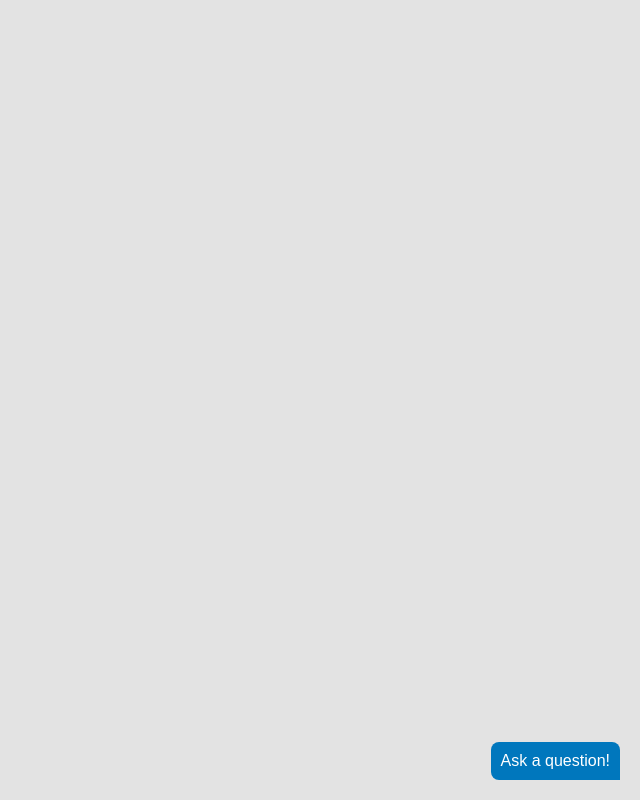
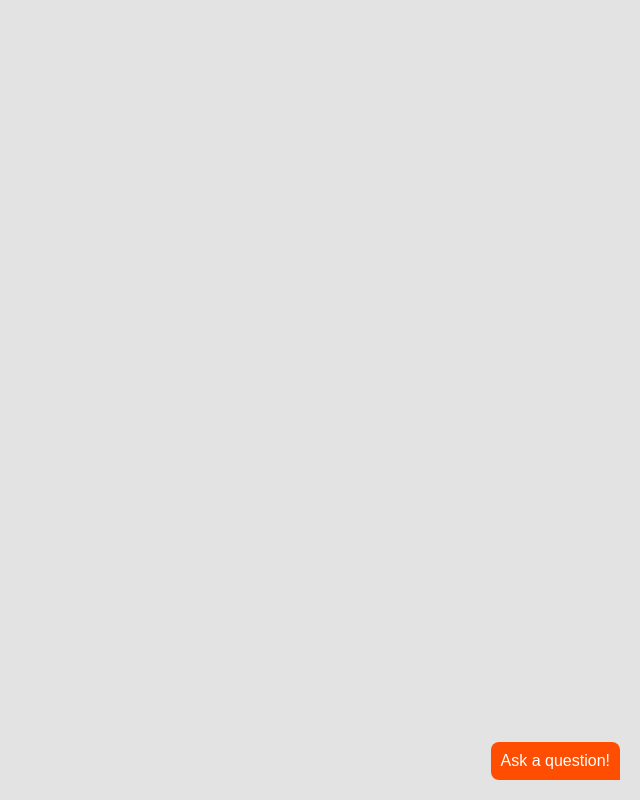
Before and after one commit to jurekleindienst/react-java-chatbot, a React (Create React App) app in the folder frontend/: page / in a window 1280 px wide. In both pictures the pointer is over the button "Ask a question!". Shown: the whole page, without its empty margins (640-1280 px from the left). Built offline with nearby package versions, Linux system fonts and the light colour scheme.

Commit message:
finished mvp

```diff
--- a/frontend/src/App.css
+++ b/frontend/src/App.css
@@ -282,11 +282,11 @@ body {
     padding: 10px;
     display: flex;
     justify-content: space-between;
-    transition: background-color 0.3s ease, color 0.3s ease;
+    transition: background-color 0.2s ease, color 0.3s ease;
 }
 
 .message-button:hover {
-    background-color: rgba(0, 119, 189, 0.8);
+    background-color: #FF4E02
 }
 
 /* Category Description */
@@ -315,7 +315,6 @@ body {
 }
 
 /* EmailForm */
-
 .email-form-container {
     transition: opacity 1s ease-in-out;
 }
@@ -395,3 +394,7 @@ body {
     padding: 10px;
     transition: background-color 0.3s ease, color 0.3s ease;
 }
+
+.open-icon-button:hover {
+    background-color: #FF4E02;
+}
--- a/frontend/src/components/App.js
+++ b/frontend/src/components/App.js
@@ -155,7 +155,7 @@ function App() {
                                 <p className="welcome">Welcome to Camping Šobec!</p>
                                 <p className="information">
                                     Click on a category to view frequently asked questions and their answers.
-                                    If you have specific questions, don't hesitate to directly send us a message!
+                                    If you have specific questions, don't hesitate to send us a message!
                                 </p>
                             </div>
                         )}
```
